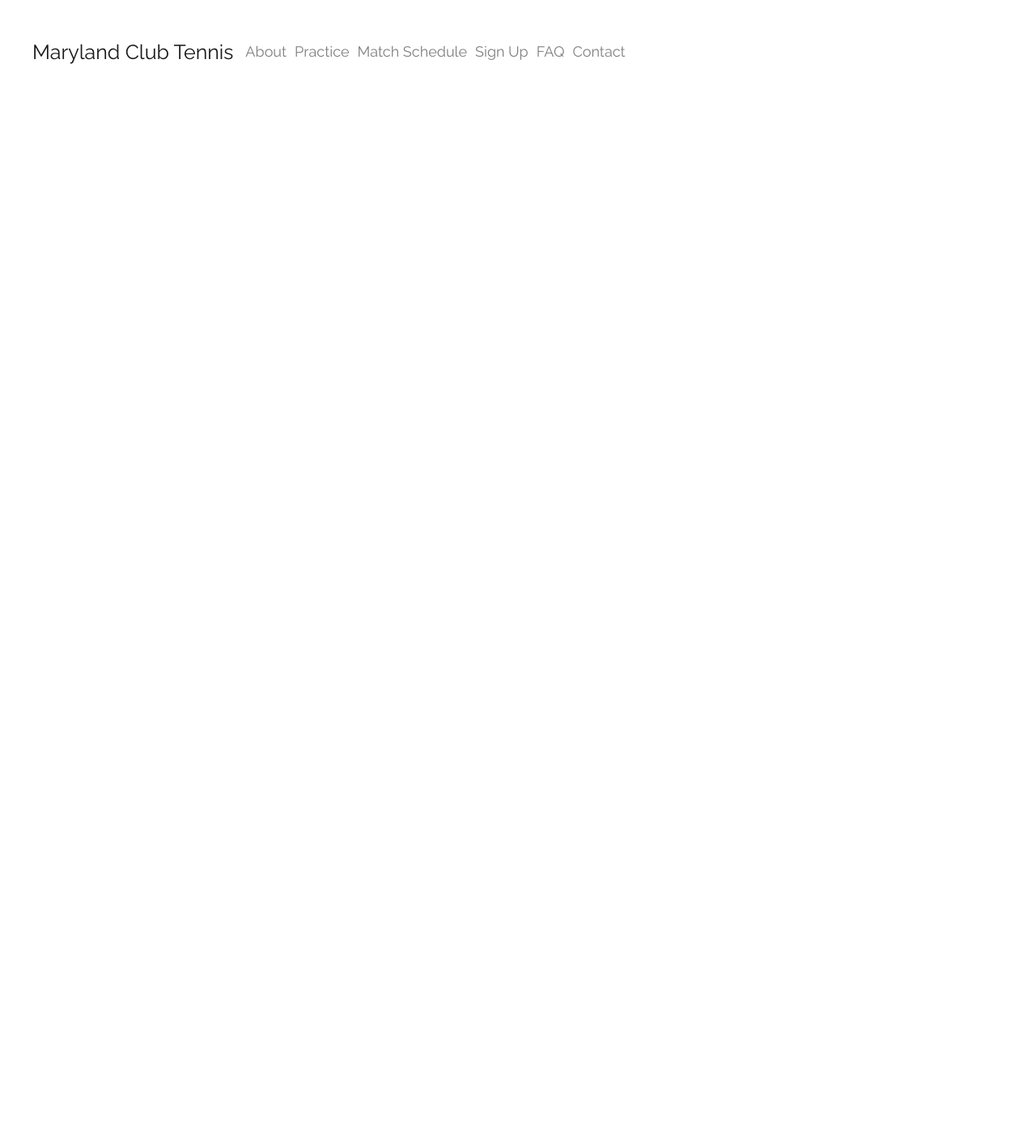
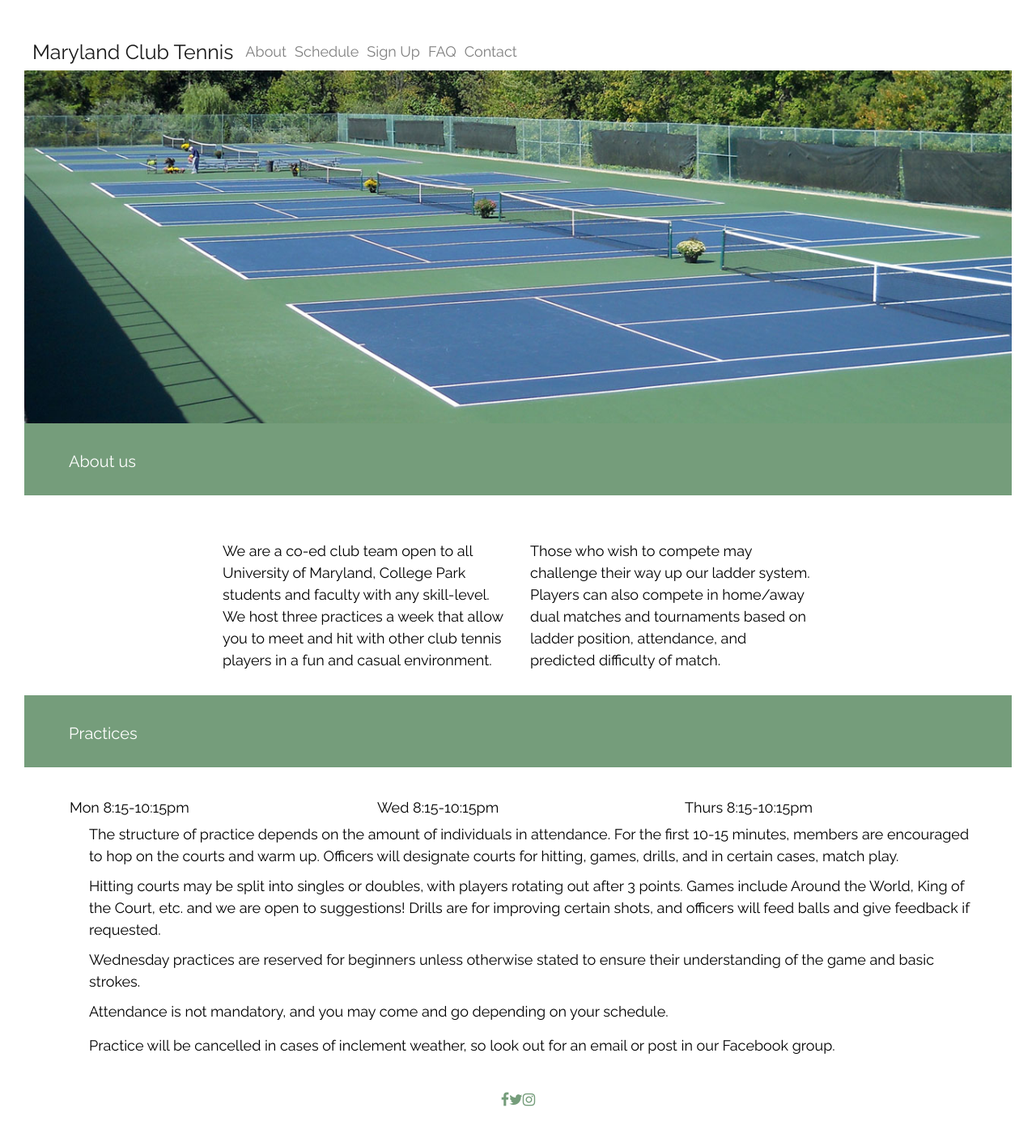
Before and after one commit to gina-liu/project-3, a plain HTML site: page index.html in a window 1280 px wide. Shown: the whole page at 81% size. Before the commit the page ends 800 px from the top, so only its background shows below. Drawn offline with nearby package versions, Linux system fonts and the light colour scheme.

Commit message:
Add club description

```diff
--- a/index.html
+++ b/index.html
@@ -4,7 +4,8 @@
     <meta charset="utf-8">
     <title>Maryland Club Tennis</title>
     <link href="https://fonts.googleapis.com/css?family=Raleway" rel="stylesheet">
-
+    <!-- social media links -->
+    <link rel="stylesheet" href="https://cdnjs.cloudflare.com/ajax/libs/font-awesome/4.7.0/css/font-awesome.min.css">
     <!-- responsive meta tag -->
     <meta name="viewport" content="width=device-width, initial-scale=1, shrink-to-fit=no">
     <!-- bootstrap css -->
@@ -14,6 +15,7 @@
   </head>
   <body>
 
+<!-- Navbar with club name -->
   <nav class="navbar navbar-expand-lg navbar-light">
     <a class="navbar-brand" href="index.html"><h1>Maryland Club Tennis</h1></a>
     <button class="navbar-toggler" type="button" data-toggle="collapse" data-target="#navbarNavAltMarkup" aria-controls="navbarNavAltMarkup" aria-expanded="false" aria-label="Toggle navigation">
@@ -21,17 +23,92 @@
     </button>
     <div class="collapse navbar-collapse" id="navbarNavAltMarkup">
       <div class="navbar-nav">
-        <a class="nav-item nav-link" href="about.html">About</a>
-        <a class="nav-item nav-link" href="practice.html">Practice</a>
-        <a class="nav-item nav-link" href="schedule.html">Match Schedule</a>
-        <a class="nav-item nav-link" href="signup.html">Sign Up</a>
-        <a class="nav-item nav-link" href="FAQ.html">FAQ</a>
-        <a class="nav-item nav-link" href="contact.html">Contact</a>
+        <a class="nav-item nav-link" href="https://www.dictionary.com/browse/about">About</a>
+        <a class="nav-item nav-link" href="https://www.dictionary.com/browse/schedule">Schedule</a>
+        <a class="nav-item nav-link" href="https://www.dictionary.com/browse/sign">Sign Up</a>
+        <a class="nav-item nav-link" href="https://www.dictionary.com/browse/question">FAQ</a>
+        <a class="nav-item nav-link" href="https://www.dictionary.com/browse/contact">Contact</a>
       </div>
     </div>
   </nav>
 
+<img src="./img/courts.jpg" class="img-fluid" alt="Responsive image">
 
+<!-- Info -->
+<section class="content green padded">
+      <div class="container">
+        <div class="row">
+          <div class="col">
+            <h2>About us</h2>
+          </div>
+        </div>
+      </div>
+    </section>
+
+<!-- About the organization -->
+  <section class="content white padded">
+  <div class="container">
+    <div class="row justify-content-center">
+      <div class="col-12 col-sm-6 col-md-4 column-pad">
+        We are a co-ed club team open to all University of Maryland, College Park students and faculty with any skill-level. We host three practices a week that allow you to meet and hit with other club tennis players in a fun and casual environment.
+      </div>
+      <div class="col-12 col-sm-6 col-md-4 column-pad">
+        Those who wish to compete may challenge their way up our ladder system.  Players can also compete in home/away dual matches and tournaments based on ladder position, attendance, and predicted difficulty of match.
+      </div>
+    </div>
+  </div>
+</section>
+
+<!-- Practice info -->
+<section class="content green padded">
+      <div class="container">
+        <div class="row">
+          <div class="col">
+            <h2>Practices</h2>
+          </div>
+        </div>
+      </div>
+    </section>
+
+  <section class="content white padded">
+        <div class="container">
+                <!-- auto sizing columns -->
+                <div class="row">
+                  <div class="col border-white">
+                    Mon 8:15-10:15pm
+                  </div>
+                  <div class="col border-white">
+                    Wed 8:15-10:15pm
+                  </div>
+                  <div class="col border-white">
+                    Thurs 8:15-10:15pm
+                  </div>
+                </div>
+              </div>
+
+      <div class="container">
+        <div class="row">
+            <ul>The structure of practice depends on the amount of individuals in attendance. For the first 10-15 minutes, members are encouraged to hop on the courts and warm up. Officers will designate courts for hitting, games, drills, and in certain cases, match play.</ul>
+            <ul>Hitting courts may be split into singles or doubles, with players rotating out after 3 points. Games include Around the World, King of the Court, etc. and we are open to suggestions! Drills are for improving certain shots, and officers will feed balls and give feedback if requested. </ul>
+            <ul>Wednesday practices are reserved for beginners unless otherwise stated to ensure their understanding of the game and basic strokes. </ul>
+            <ul>Attendance is not mandatory, and you may come and go depending on your schedule.</ul>
+        </div>
+        <div class="row">
+          <ul>Practice will be cancelled in cases of inclement weather, so look out for an email or post in our Facebook group.</ul>
+        </div>
+      </div>
+    </section>
+
+<!-- Social media links -->
+    <section class="content">
+      <div class="container">
+        <div class="row padded justify-content-center">
+          <a href="https://www.facebook.com/MarylandClubTennis/" class="fa fa-facebook"></a>
+          <a href="https://twitter.com/umdclubtennis" class="fa fa-twitter"></a>
+          <a href="https://www.instagram.com/umdclubtennis/" class="fa fa-instagram"></a>
+        </div>
+      </div>
+    </section>
 
     <!-- optional JS -->
     <script src="https://code.jquery.com/jquery-3.2.1.slim.min.js" integrity="sha384-KJ3o2DKtIkvYIK3UENzmM7KCkRr/rE9/Qpg6aAZGJwFDMVNA/GpGFF93hXpG5KkN" crossorigin="anonymous"></script>
--- a/scss/_variables.scss
+++ b/scss/_variables.scss
@@ -1,3 +1,3 @@
 $background-color1: black;
 $background-color2: white;
-$background-color3: #8dd675;
+$background-color3: #759D7B;
--- a/scss/main.scss
+++ b/scss/main.scss
@@ -1,37 +1,44 @@
 @import '_variables';
 html {
-	font-size: 62.5%;
+	font-size: 62.5%; //rem units set to 1/10 px
+	// Extra small devices (portrait phones)
+  @media (max-width: 575.98px) {
+    font-size: 55%;
+  }
+  // Small devices (landscape phones)
+  @media (min-width: 576px) and (max-width: 767.98px) {
+    font-size: 58%;
+  }
+  // Medium devices (tablets)
+  @media (min-width: 768px) and (max-width: 991.98px) {
+    font-size: 60%;
+  }
+  // Large devices (desktops)
+  @media (min-width: 992px) and (max-width: 1199.98px) {
+    font-size: 62.5%;
+  }
+  // Extra large devices (large desktops)
+  @media (min-width: 1200px) {
+    font-size: 62.5%;
+  }
 }
 
 body {
-	// min-height: 200px;
-  margin-top: 4rem;
-	margin-bottom: 7rem;
-	margin-left: 3rem;
-	margin-right: 3rem;
+	margin: 0;
 	font-size: 1.8rem;
 	padding: 0;
 	font-family: 'Raleway', sans-serif;
+	text-decoration: none;
 }
 
 h1, h2, h3, h4, h5, h6, p {
 	margin: 0;
 }
 
-a {
-	text-decoration: none;
-	color: $background-color3;
-
-	&.link {
-		color: white;
-	}
-
-	&:hover {
-		opacity: 0.4;
-	}
-
-	&:active {
-		color: blue;
+figure {
+	&.padded {
+		padding-top: 3rem;
+		padding-bottom: 3rem;
 	}
 }
 
@@ -56,34 +63,17 @@ section {
 		padding-bottom: 3rem;
 	}
 
-	&.hero {
-	  width: 100%;
-	  height: 100vh;
-
-	  h1 {
-			font-size: 6rem;
-			font-weight: 800;
-	  }
-
-		padding-top: 30rem;
-		padding-bottom: 30rem;
-	}
-
 	.navbar .navbar-header,
 	.navbar-collapse {
 	    float:none;
 	    display:inline-block;
 	    vertical-align: top;
-	}
-
-	@media (max-width: 768px) {
-	    .navbar-collapse  {
-	        display: block;
-	    }
+			position: fixed;
 	}
 
 	&.content {
 		.container, .container-fluid {
+
 			.row {
 				padding-top: .5rem;
 
@@ -91,12 +81,42 @@ section {
 					border: 0.1rem solid white;
 				}
 				.border-green {
-					border: 0.1rem solid $background-color3;
+					border: 0.01rem solid $background-color3;
 				}
-				.column-pad {
-					padding-top: 2rem;
+				&.padded {
+					padding-top: 3rem;
+					padding-bottom: 3rem;
 				}
 			}
 		}
 	}
 }
+
+//Social media buttons
+	.fa {
+	  padding: 2rem;
+	  font-size: 5rem;
+	  width: 5rem;
+	  text-align: center;
+	  text-decoration: none;
+	  margin: .5rem .2rem;
+
+		&:hover {
+			opacity: 0.7;
+		}
+	}
+
+	.fa-facebook {
+	  background: #3B5998;
+	  color: white;
+	}
+
+	.fa-twitter {
+	  background: #55ACEE;
+	  color: white;
+	}
+
+	.fa-instagram {
+	  background: #125688;
+	  color: white;
+	}
```
Also changed, not shown: FAQ.html (deleted, +0 -40 lines), about.html (+23 -0 lines), practice.html (deleted, +0 -40 lines), schedule.html (deleted, +0 -40 lines), signup.html (deleted, +0 -40 lines), img/courts.jpg (added), main.css, 4 other files.
